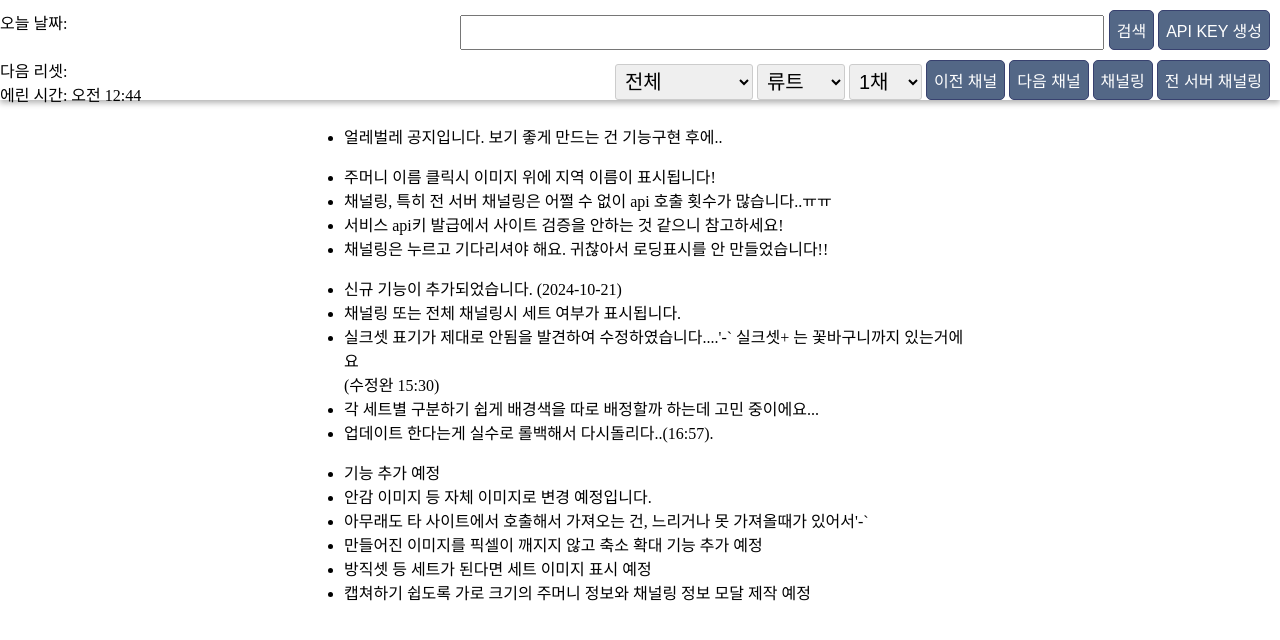
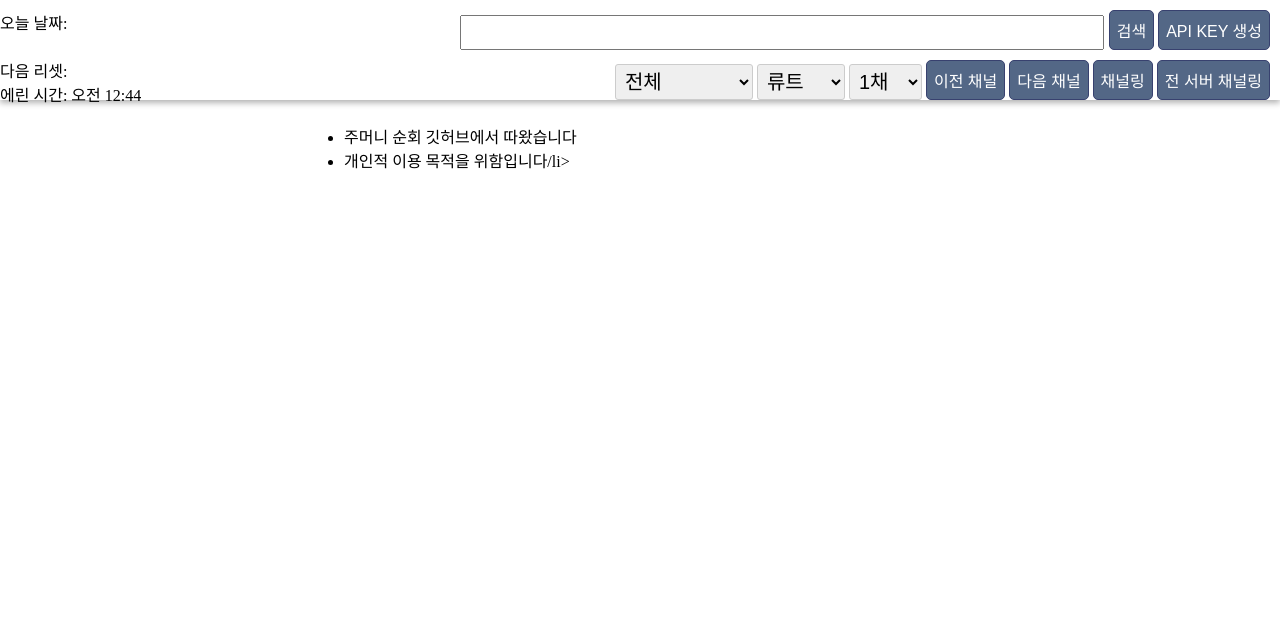
Before and after one commit to soo-jang/SturdyPouch, a plain HTML site: page index.html in a window 1280 px wide. Drawn offline with Linux system fonts and the light colour scheme; a web font is replaced by a local one.

Commit message:
Update index.html

```diff
--- a/index.html
+++ b/index.html
@@ -3,7 +3,7 @@
 <head>
 <meta charset="UTF-8">
 <link rel="icon" href="./image/favicon.ico" type="image/x-icon">
-<title>주머니 순회</title>
+<title>주머니 채널링</title>
 <script src="./js/erinTime.min.js?v2"></script>
 <script type="text/javascript" src="./js/jumoney.min.js?v12"></script>
 <link rel="stylesheet" href="./css/font.css">
@@ -70,33 +70,12 @@
 			</div>
 		</div>
 		<div id="loading">
+
 			<ul>
-				<li>얼레벌레 공지입니다. 보기 좋게 만드는 건 기능구현 후에..</li>
+				<li>주머니 순회 깃허브에서 따왔습니다</li>
+				<li>개인적 이용 목적을 위함입니다/li>
 			</ul>
 
-			<ul>
-				<li>주머니 이름 클릭시 이미지 위에 지역 이름이 표시됩니다!</li>
-				<li>채널링, 특히 전 서버 채널링은 어쩔 수 없이 api 호출 횟수가 많습니다..ㅠㅠ</li>
-				<li>서비스 api키 발급에서 사이트 검증을 안하는 것 같으니 참고하세요!</li>
-				<li>채널링은 누르고 기다리셔야 해요. 귀찮아서 로딩표시를 안 만들었습니다!!</li>
-			</ul>
-
-			<ul>
-				<li>신규 기능이 추가되었습니다. (2024-10-21)</li>
-				<li>채널링 또는 전체 채널링시 세트 여부가 표시됩니다.</li>
-				<li>실크셋 표기가 제대로 안됨을 발견하여 수정하였습니다....'-` 실크셋+ 는 꽃바구니까지 있는거에요<br>(수정완 15:30)</li>
-				<li>각 세트별 구분하기 쉽게 배경색을 따로 배정할까 하는데 고민 중이에요...</li>
-				<li>업데이트 한다는게 실수로 롤백해서 다시돌리다..(16:57).</li>
-			</ul>
-
-			<ul>
-				<li>기능 추가 예정</li>
-				<li>안감 이미지 등 자체 이미지로 변경 예정입니다.</li>
-				<li>아무래도 타 사이트에서 호출해서 가져오는 건, 느리거나 못 가져올때가 있어서'-`</li>
-				<li>만들어진 이미지를 픽셀이 깨지지 않고 축소 확대 기능 추가 예정</li>
-				<li>방직셋 등 세트가 된다면 세트 이미지 표시 예정</li>
-				<li>캡쳐하기 쉽도록 가로 크기의 주머니 정보와 채널링 정보 모달 제작 예정</li>
-			</ul>
 		</div>
 		<div id="tables" style="display:none;"></div>
 		<div id="results" style="margin-top: 20px;padding: 100px 0px;"></div>
```
